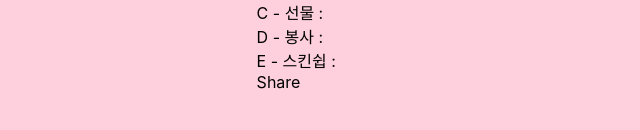
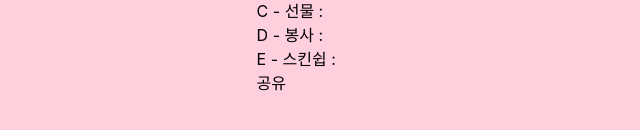
Before and after one commit to verycosy/the-five-love-languages, a React (Create React App) app: page /result in a window 1280 px wide. Shown: the part 378-508 px from the top of the page, without its empty margins (319-959 px from the left). Built offline with nearby package versions, Linux system fonts and the light colour scheme.

Commit message:
Share url

```diff
--- a/src/components/ShareButton.tsx
+++ b/src/components/ShareButton.tsx
@@ -2,7 +2,7 @@ export function ShareButton() {
   const share = () => {
     if (window.navigator.share) {
       window.navigator.share({
-        url: 'http://localhost:3000',
+        url: window.location.href,
         title: '사랑의 5가지 언어 테스트',
         text: '당신의 사랑의 언어는?',
       });
@@ -11,5 +11,5 @@ export function ShareButton() {
     }
   };
 
-  return <div onClick={share}>Share</div>;
+  return <div onClick={share}>공유</div>;
 }
```
